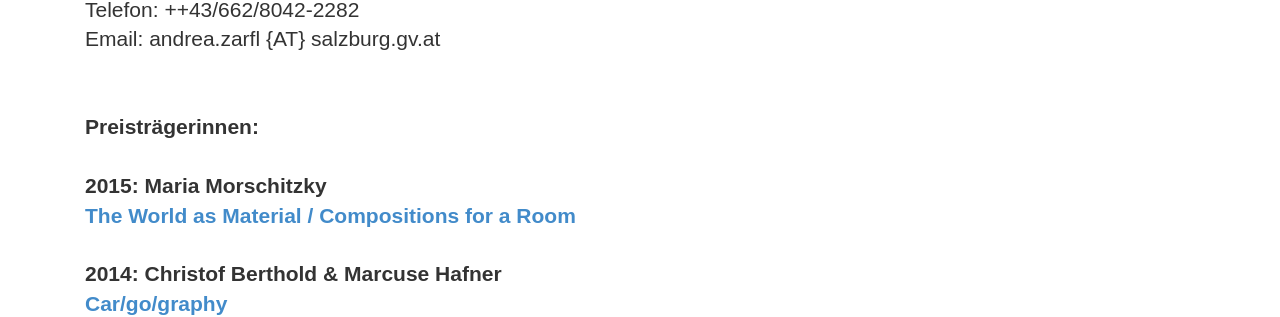
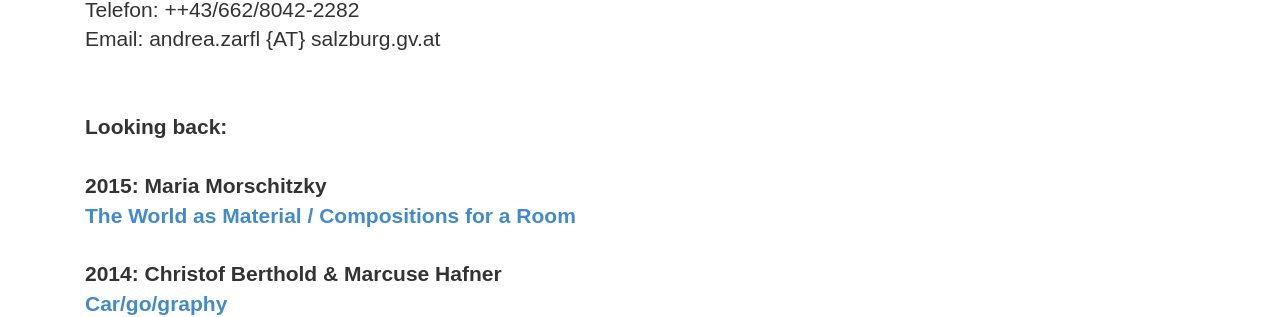
Before and after one commit to philippWassibauer/schmiede_web, a Jekyll site: the page built from medienkunstpreis/index.html, in a window 1280 px wide. Shown: the part 673-990 px from the top of the page. Built offline with Jekyll 4.4.1, drawn with Linux system fonts in a browser that asks for light colours; Markdown is read by kramdown in place of the engine named in the settings; comment, search, counter and statistics services are not loaded.

Commit message:
Update index.html

```diff
--- a/medienkunstpreis/index.html
+++ b/medienkunstpreis/index.html
@@ -31,7 +31,7 @@ title: Saline Hallein - Schmiede
       Email: andrea.zarfl {AT} salzburg.gv.at
 
       <br /><br /><br />
-      <strong> Preisträgerinnen: <strong/>
+      <strong> Looking back: <strong/>
       <br />
            <br />
            2015: Maria Morschitzky
```
